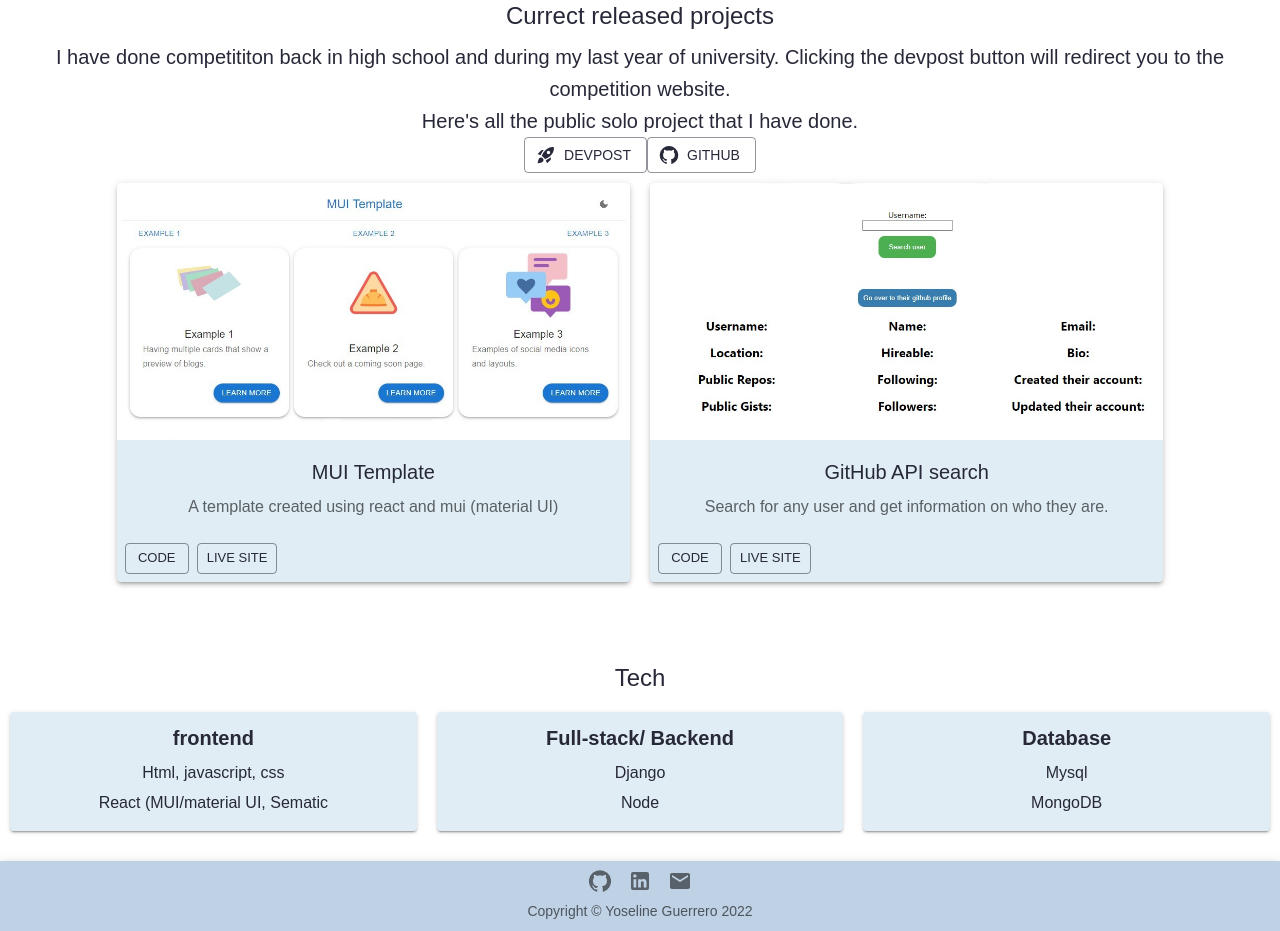
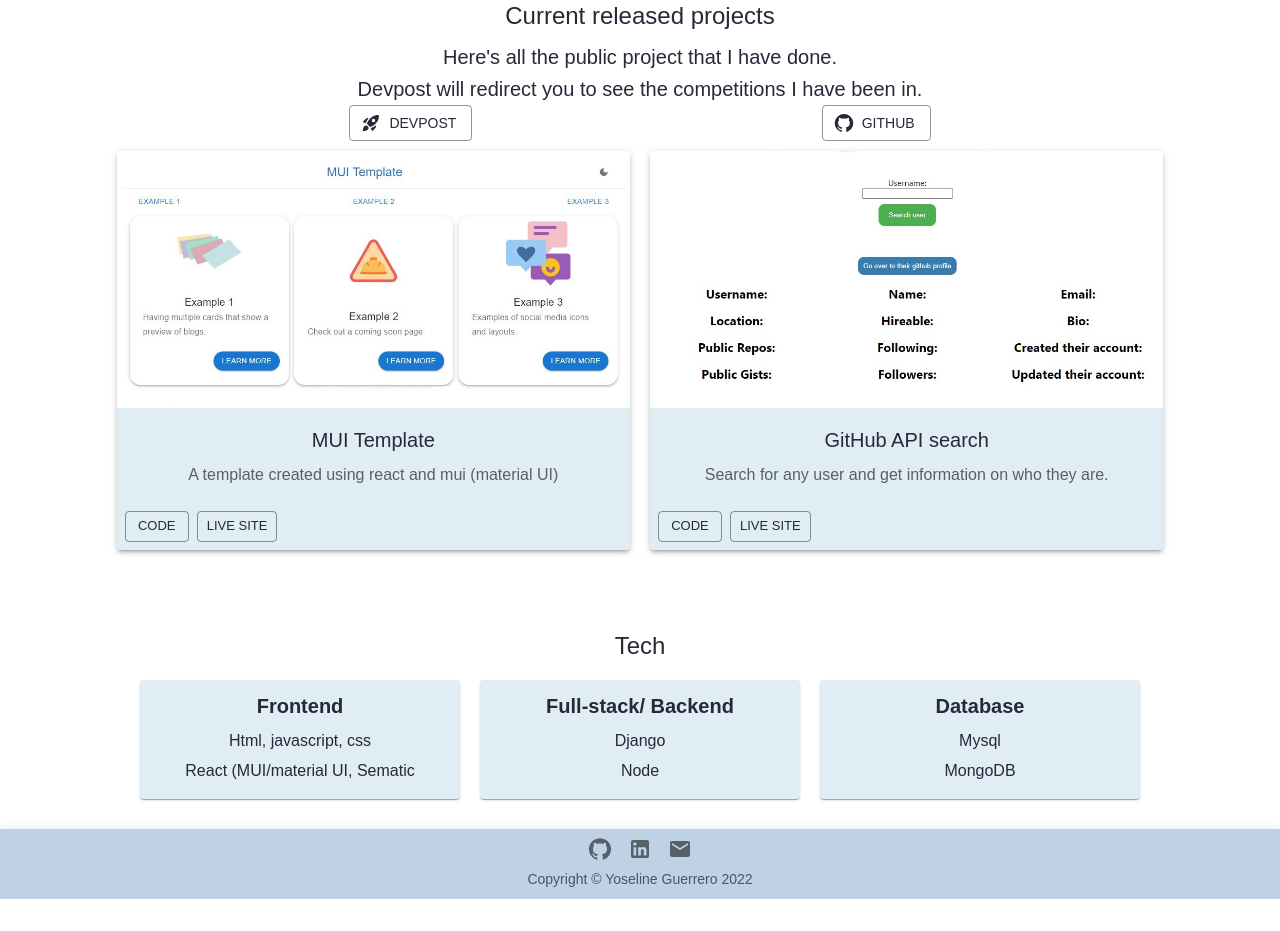
Before and after one commit to YoselineGuerrero/dev-portfolio, a React (Create React App) app: page /#/ in a window 1280 px wide. Shown: the part 520-1451 px from the top of the page. After the commit the page ends 1419 px from the top, so only its background shows below. Built offline with nearby package versions, Linux system fonts and the light colour scheme.

Commit message:
fix card size, warning console, and button spacing

```diff
--- a/src/App.js
+++ b/src/App.js
@@ -1,4 +1,4 @@
-import { BrowserRouter, Route, Routes } from 'react-router-dom';
+import { Route, Routes } from 'react-router-dom';
 import { ThemeProvider, createTheme } from '@mui/material/styles';
 import {lightTheme, darkTheme} from './theme';
 import useMediaQuery from '@mui/material/useMediaQuery';
--- a/src/components/repoCards.js
+++ b/src/components/repoCards.js
@@ -11,7 +11,7 @@ export default function RepoCards() {
   return(
     <>
       {repos.map((repo) => (
-        <Grid item md={5} xs={12} key={repo.id} sx={{ padding: '10px'}} >
+        <Grid item md={5} xs={11} key={repo.id} sx={{ padding: '10px'}} >
           <Card elevation={3}>
             <CardMedia component="img" image={repo.img} alt="green iguana"/>
             <CardContent>
--- a/src/components/techCards.js
+++ b/src/components/techCards.js
@@ -8,17 +8,15 @@ export default function TechCards() {
   return(
     <>
       {techs.map((tech) => (
-        <Grid item md={4} xs={11} sx={{ padding: '10px'}} >
-          <Card elevation={2} sx={{padding:'10px'}}>
+        <Grid item md={3} xs={11} component={Card} sx={{margin:'10px', padding:'10px'}} key={tech.title}>
           <Typography variant="h6" display="block" gutterBottom>
             <b>{tech.title}</b>
           </Typography>
           {tech.items.map((item) =>(
-              <Typography gutterBottom>
+            <Typography gutterBottom key={item}>
               {item}
             </Typography>
           ))}
-          </Card>
         </Grid>
       ))}
     </>
--- a/src/data.js
+++ b/src/data.js
@@ -22,7 +22,7 @@ const repos = [
   ];
 
   const techs = [
-    { title: 'frontend', items:['Html, javascript, css', 'React (MUI/material UI, Sematic'] },
+    { title: 'Frontend', items:['Html, javascript, css', 'React (MUI/material UI, Sematic'] },
     { title: 'Full-stack/ Backend', items:['Django', 'Node'] },
     { title: 'Database', items:['Mysql', 'MongoDB'] },
   ];
--- a/src/mainPage.js
+++ b/src/mainPage.js
@@ -101,19 +101,22 @@ export default function MainPage() {
           </Grid>
           <Grid item xs={11} ref={projects} sx={{paddingTop: '70px'}}>
             <Typography variant="h5" gutterBottom >
-              Currect released projects
+              Current released projects
             </Typography>
           </Grid>
           <Grid item xs={11}>
             <Typography variant="h6">
-              I have done competititon back in high school and during my last year of university. Clicking the devpost
-              button will redirect you to the competition website.
+              Here's all the public project that I have done.
             </Typography>
             <Typography variant="h6">
-              Here's all the public solo project that I have done.
+              Devpost will redirect you to see the competitions I have been in.
             </Typography>
-            <Button target='_blank' color='secondary' variant="outlined" startIcon={<RocketLaunchIcon/>} href="https://devpost.com/YoselineGuerrero">Devpost</Button>
-            <Button target='_blank' color='secondary' variant="outlined" startIcon={<GitHubIcon/>} href="https://github.com/YoselineGuerrero?tab=repositories"> GitHub</Button>
+          </Grid>
+          <Grid item xs={12} >
+            <Box display="flex" justifyContent="space-evenly">
+              <Button target='_blank' color='secondary' variant="outlined" startIcon={<RocketLaunchIcon/>} href="https://devpost.com/YoselineGuerrero">Devpost</Button>
+              <Button target='_blank' color='secondary' variant="outlined" startIcon={<GitHubIcon/>} href="https://github.com/YoselineGuerrero">GitHub</Button>
+            </Box>
           </Grid>
           <RepoCards/>
           <Grid item xs={12} ref={tech} sx={{paddingTop: '70px'}}>
```
Lines whose indentation alone changed are shown as unchanged.
